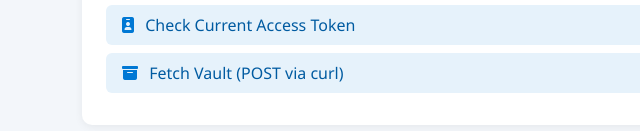
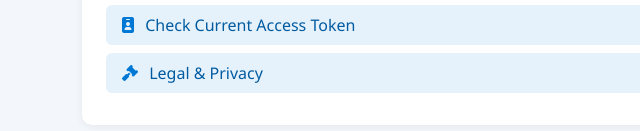
Before and after one commit to rbarrimond/the-rob-vault-app, a plain HTML site: page static/index.html in a window 1280 px wide. Shown: the part 441-572 px from the top of the page, 0-640 px from the left. Drawn offline with nearby package versions, Linux system fonts and the light colour scheme.

Commit message:
Add Legal & Privacy link to the index page

```diff
--- a/static/index.html
+++ b/static/index.html
@@ -86,8 +86,8 @@
         <a href="https://therobvault.azure.barrimond.net/api/token" target="_blank" rel="noopener" class="list-group-item list-group-item-action">
           <i class="fa fa-id-badge"></i>Check Current Access Token
         </a>
-        <a href="https://therobvault.azure.barrimond.net/api/vault" target="_blank" rel="noopener" class="list-group-item list-group-item-action">
-          <i class="fa fa-archive"></i>Fetch Vault (POST via curl)
+        <a href="/the-rob-vault/legal.html" target="_blank" rel="noopener" class="list-group-item list-group-item-action">
+          <i class="fa fa-gavel"></i>Legal & Privacy
         </a>
       </div>
     </div>
```
